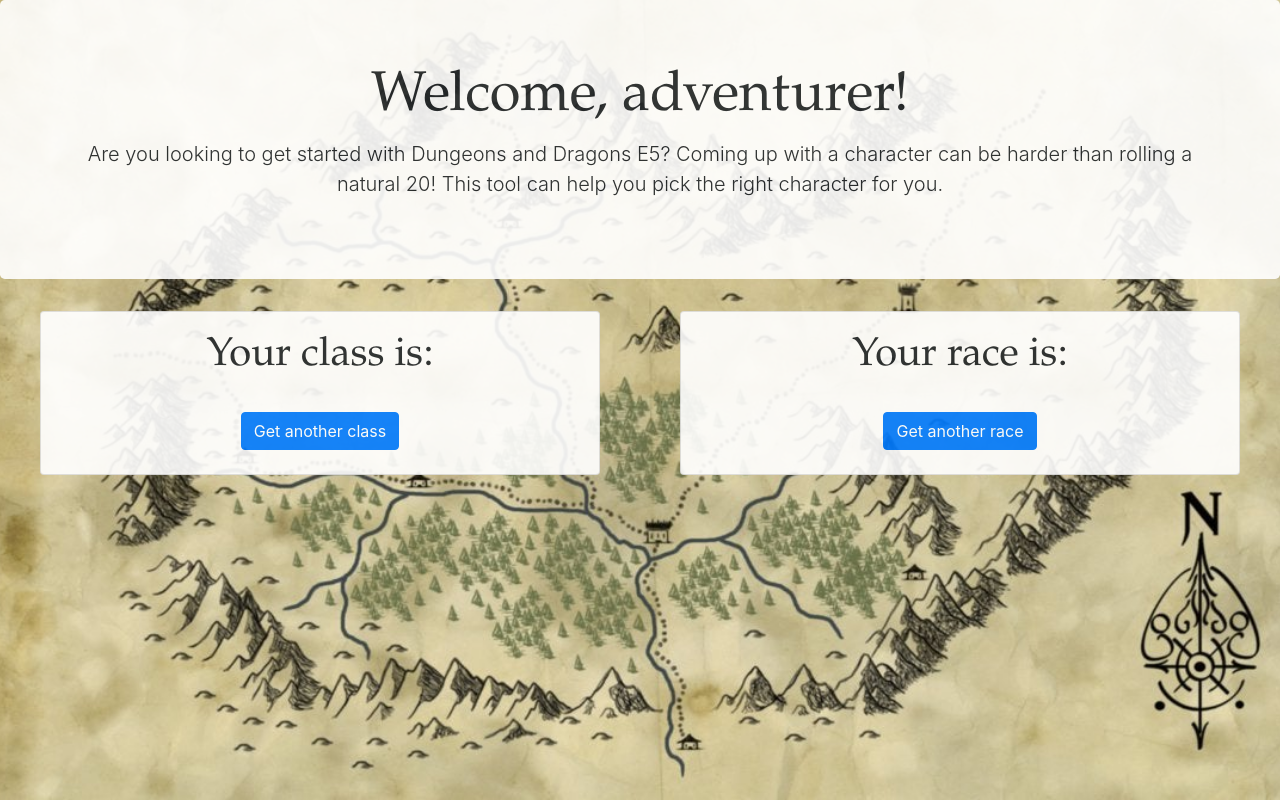
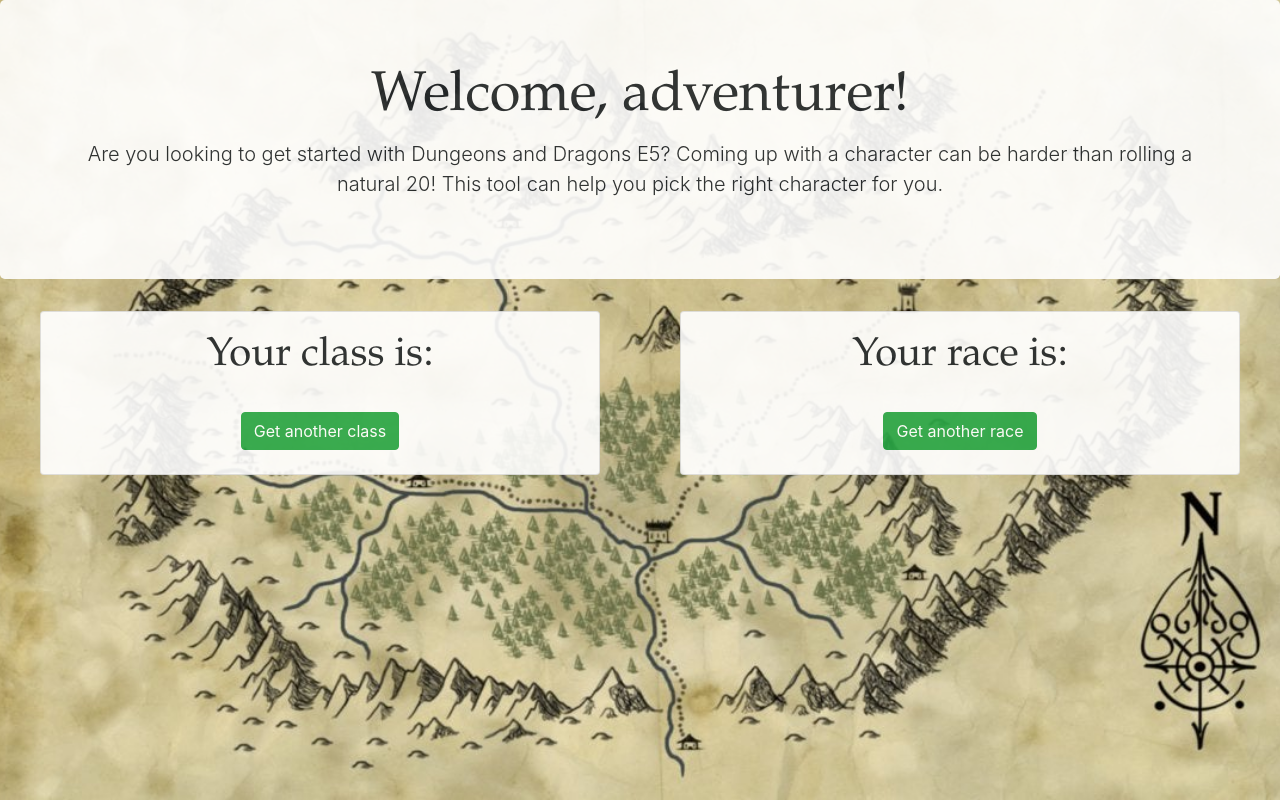
Before and after one commit to jessapp/dnd-react-hooks, a React (Create React App) app: page / in a window 1280 px wide. Built offline with nearby package versions, Linux system fonts and the light colour scheme; no server answers.

Commit message:
change button class

```diff
--- a/src/components/card.js
+++ b/src/components/card.js
@@ -22,7 +22,7 @@ const TitleCard = ({title, currentItem, callback}) => {
                 </div>
 
                 <div>
-                    <button className="btn btn-primary"
+                    <button className="btn btn-success"
                         onClick={ callback }
                     >
                         Get another { title }
```
